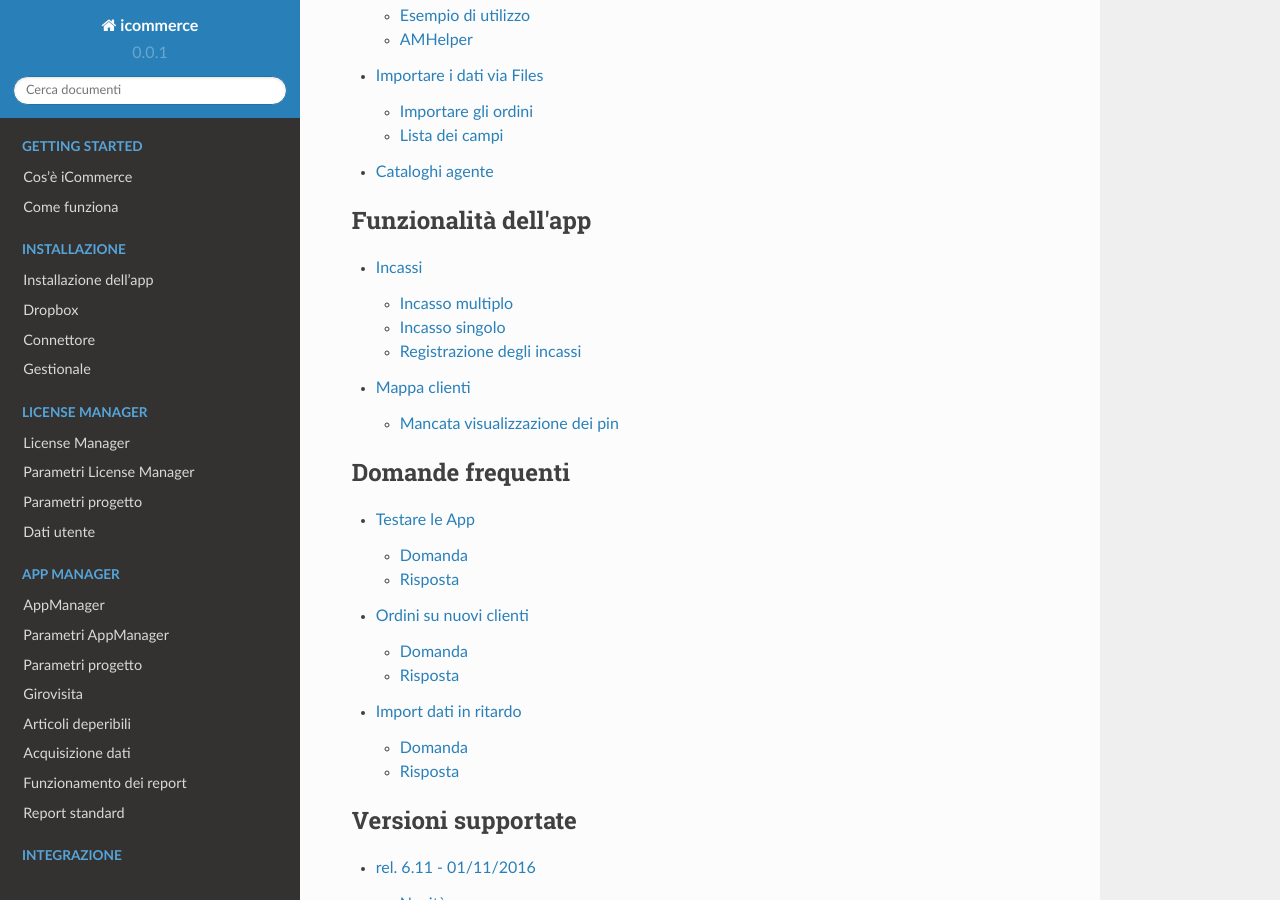
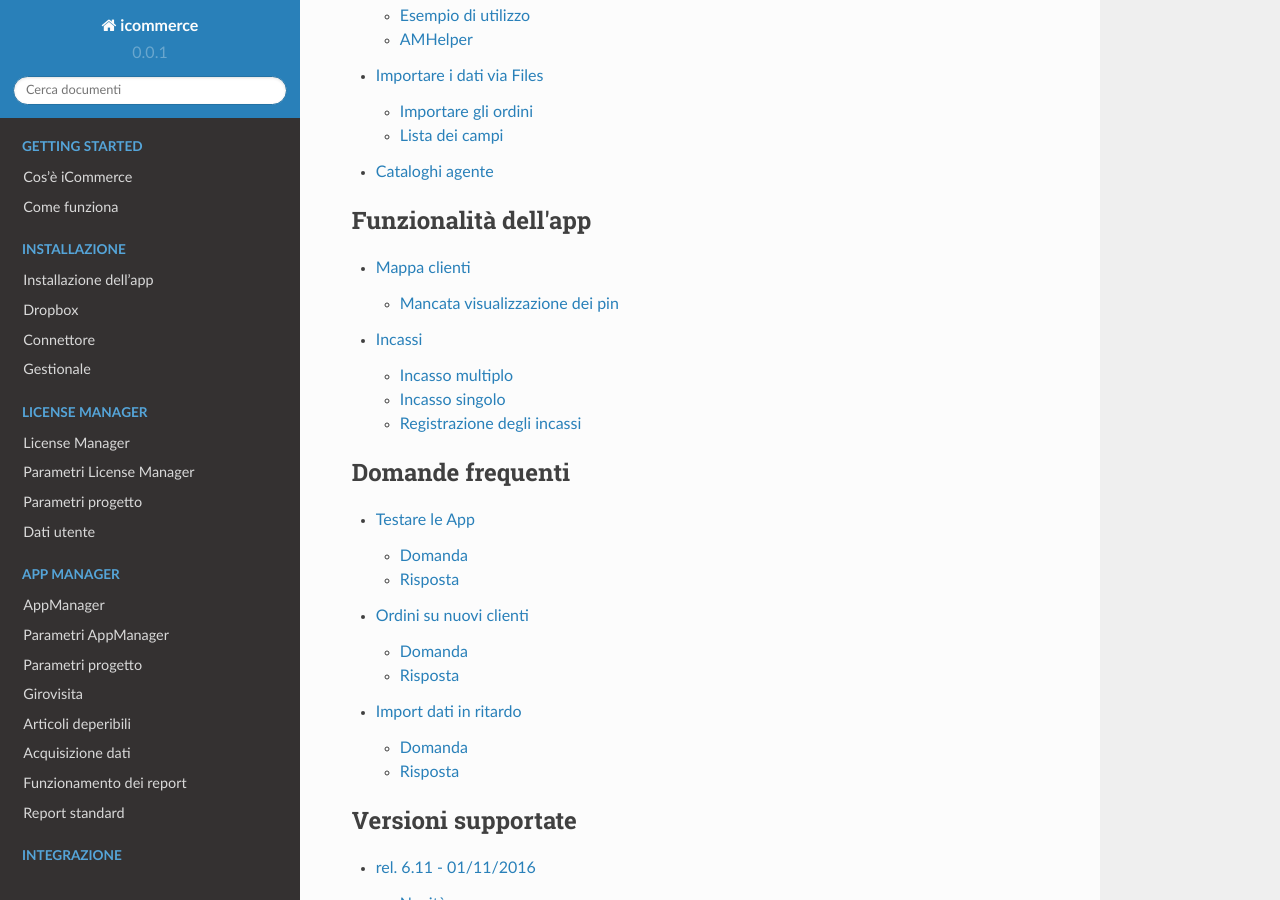
Before and after one commit to wedoit-io/doc-icommerce, a Sphinx documentation site: the page built from source/index.rst, in a window 1280 px wide and 900 px high, scrolled down 3648 px. Built offline with Sphinx 7.4.7 and the Read the Docs theme 2.0.0, drawn with Linux system fonts in a browser that asks for light colours.

```diff
--- a/source/index.rst
+++ b/source/index.rst
@@ -77,8 +77,8 @@ La documentazione è organizzata nelle seguenti sezioni:
   :maxdepth: 2
   :caption: Funzionalità dell'app
 
+  mappa-clienti
   incassi
-  mappa-clienti
 
 .. _faq_main:
 
```
